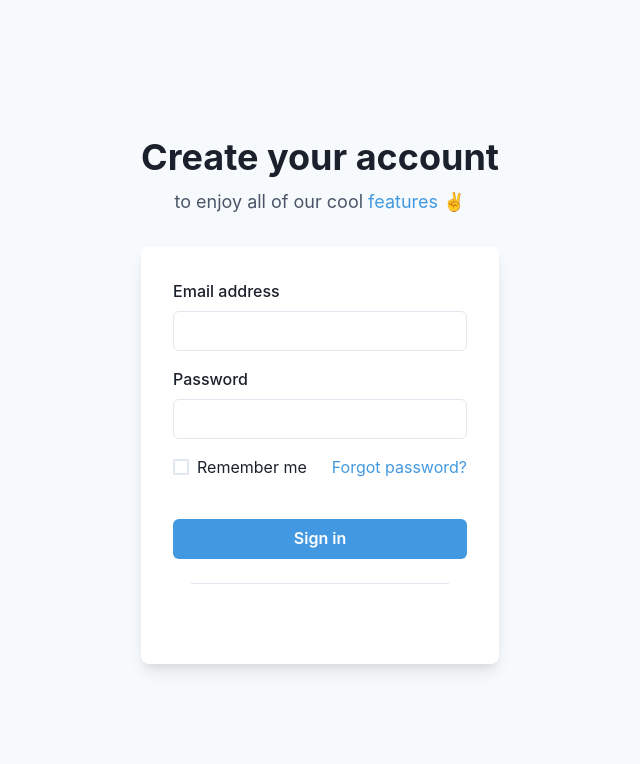
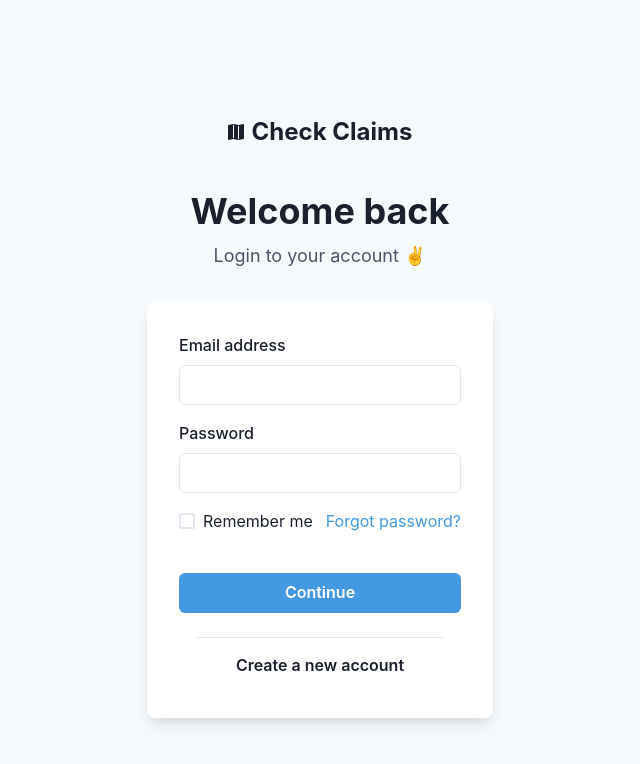
Before and after one commit to Robogeek95/check-claims, a Next.js app: page /login in a window 1280 px wide. Shown: the top 764 px of the page, without its empty margins (320-960 px from the left). Built offline with nearby package versions, Linux system fonts and the light colour scheme.

Commit message:
created login page

```diff
--- a/pages/login.js
+++ b/pages/login.js
@@ -12,6 +12,7 @@ import {
     Text,
     useColorModeValue,
 } from '@chakra-ui/react';
+import Logo from '../components/Logo';
 
 export default function Login() {
     return (
@@ -22,9 +23,12 @@ export default function Login() {
             bg={useColorModeValue('gray.50', 'gray.800')}>
             <Stack spacing={8} mx={'auto'} maxW={'lg'} py={12} px={6}>
                 <Stack align={'center'}>
-                    <Heading fontSize={'4xl'}>Create your account</Heading>
+                    <Link href='/' my={8}>
+                        <Logo />
+                    </Link>
+                    <Heading fontSize={'4xl'}>Welcome back</Heading>
                     <Text fontSize={'lg'} color={'gray.600'}>
-                        to enjoy all of our cool <Link color={'blue.400'}>features</Link> ✌️
+                        Login to your account ✌️
                     </Text>
                 </Stack>
                 <Box
@@ -47,7 +51,7 @@ export default function Login() {
                                 align={'start'}
                                 justify={'space-between'}>
                                 <Checkbox>Remember me</Checkbox>
-                                <Link color={'blue.400'}>Forgot password?</Link>
+                                <Link color={'blue.400'} href='/forgot-password'>Forgot password?</Link>
                             </Stack>
 
                             <Stack>
@@ -57,7 +61,7 @@ export default function Login() {
                                     _hover={{
                                         bg: 'blue.500',
                                     }}>
-                                    Sign in
+                                    Continue
                                 </Button>
 
                                 <Box pt="4" px={18}>
@@ -65,14 +69,13 @@ export default function Login() {
                                 </Box>
 
                                 <Button
-                                    color={'white'}
                                     variant="ghost"
                                     as="a"
                                     href="/signup"
                                     _hover={{
-                                        bg: 'gray.800',
+                                        bg: useColorModeValue('gray.200', 'blue.800'),
                                     }}>
-                                    Sign up
+                                    Create a new account
                                 </Button>
                             </Stack>
                         </Stack>
```
